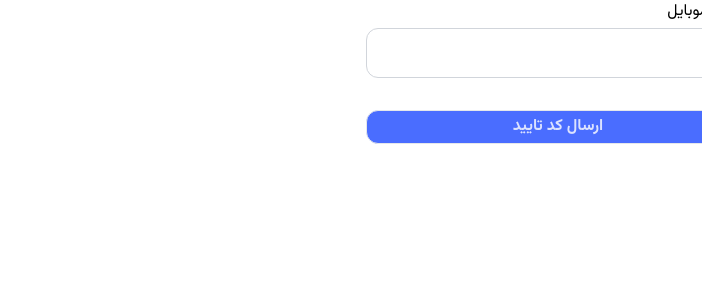
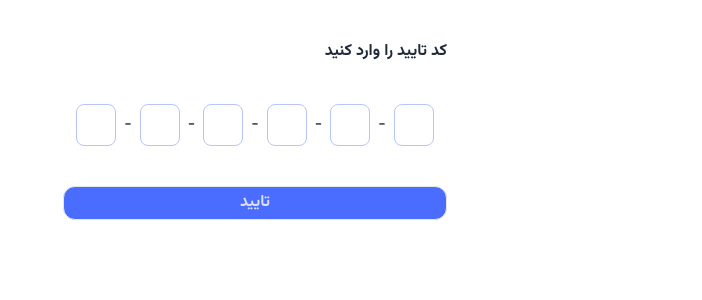
Before and after one commit to Mortezakh12/freelancer-app, a React (Vite) app: page /auth in a window 1280 px wide. Shown: the top 300 px of the page, without its empty margins (578-1280 px from the left). Built offline with nearby package versions, Linux system fonts and the light colour scheme.

Commit message:
"Updated package-lock.json and package.json with new dependencies, and modified Auth.jsx to use CheckOTPForm instead of SendOTPForm"

```diff
--- a/package.json
+++ b/package.json
@@ -10,8 +10,11 @@
     "preview": "vite preview"
   },
   "dependencies": {
+    "axios": "^1.7.7",
     "react": "^18.3.1",
     "react-dom": "^18.3.1",
+    "react-icons": "^5.3.0",
+    "react-otp-input": "^3.1.1",
     "react-router-dom": "^6.26.2"
   },
   "devDependencies": {
--- /dev/null
+++ b/src/features/authentication/CheckOTPForm.jsx
@@ -0,0 +1,27 @@
+import { useState } from "react";
+import OTPInput from "react-otp-input";
+
+function CheckOTPForm() {
+  const [otp, setOtp] = useState("");
+  return (
+    <form className="space-y-10">
+      <p className="font-bold text-secondary-800">کد تایید را وارد کنید</p>
+      <OTPInput
+        value={otp}
+        onChange={setOtp}
+        numInputs={6}
+        renderSeparator={<span>-</span>}
+        renderInput={(props) => <input type="number" {...props} />}
+        containerStyle="flex flex-row-reverse gap-x-2 justify-center"
+        inputStyle={{
+          width: "2.5rem",
+          padding: "0.5rem 0.2rem",
+          border: "1px solid rgb(var(--color-primary-300))",
+          borderRadius: "0.5rem",
+        }}
+      />
+      <button className="btn btn--primary w-full">تایید</button>
+    </form>
+  );
+}
+export default CheckOTPForm;
--- a/src/pages/Auth.jsx
+++ b/src/pages/Auth.jsx
@@ -1,10 +1,14 @@
-import SendOTPForm from "../features/authentication/SendOTPForm";
+import CheckOTPForm from "../features/authentication/CheckOTPForm";
+// import SendOTPForm from "../features/authentication/SendOTPForm";
 
 const Auth = () => {
   return (
-    <div className="w-full sm:max-w-sm">
-      <SendOTPForm />
+   <div className="flex justify-center pt-10">
+     <div className="w-full sm:max-w-sm">
+      {/* <SendOTPForm /> */}
+      <CheckOTPForm/>
     </div>
+   </div>
   );
 };
 export default Auth;
```
Also changed, not shown: src/services/httpService.js (added), 1 other file (tests, documents, lock files or other folders).
